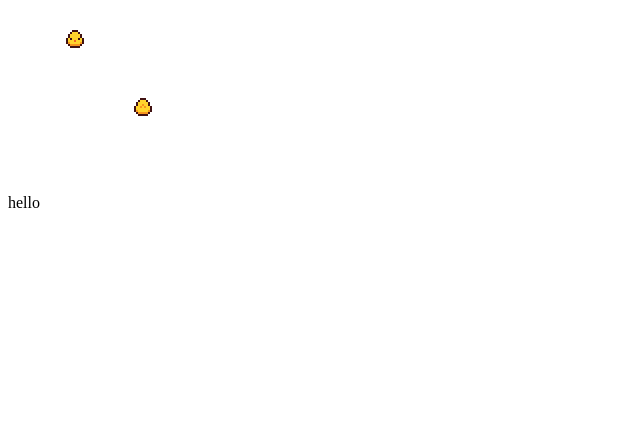
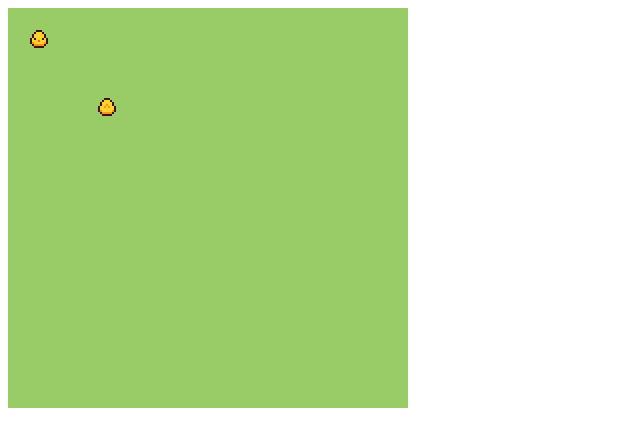
Before and after one commit to holic/chicken-game, a website with bundled scripts: page public/index.html in a window 1280 px wide. Shown: the whole page, without its empty margins (0-640 px from the left). Built offline with nearby package versions, Linux system fonts and the light colour scheme.

Commit message:
clean up, make the game world bigger

```diff
--- a/public/index.html
+++ b/public/index.html
@@ -4,10 +4,14 @@
     <meta charset="UTF-8" />
     <meta name="viewport" content="width=device-width, initial-scale=1.0" />
     <title>Entity Component System</title>
+
+    <style>
+      canvas {
+        background: #9c6;
+      }
+    </style>
   </head>
   <body>
-    hello
-
     <script type="module" src="/_dist_/index.js"></script>
   </body>
 </html>
--- a/src/systems/render.ts
+++ b/src/systems/render.ts
@@ -2,8 +2,8 @@ import { entitiesByComponent } from "../entities/Entity";
 import Position, { Direction } from "../components/Position";
 import sprite from "../sprite";
 
-const width = 200;
-const height = 200;
+const width = 400;
+const height = 400;
 const deviceRatio = window.devicePixelRatio;
 const scale = 2;
 
```
